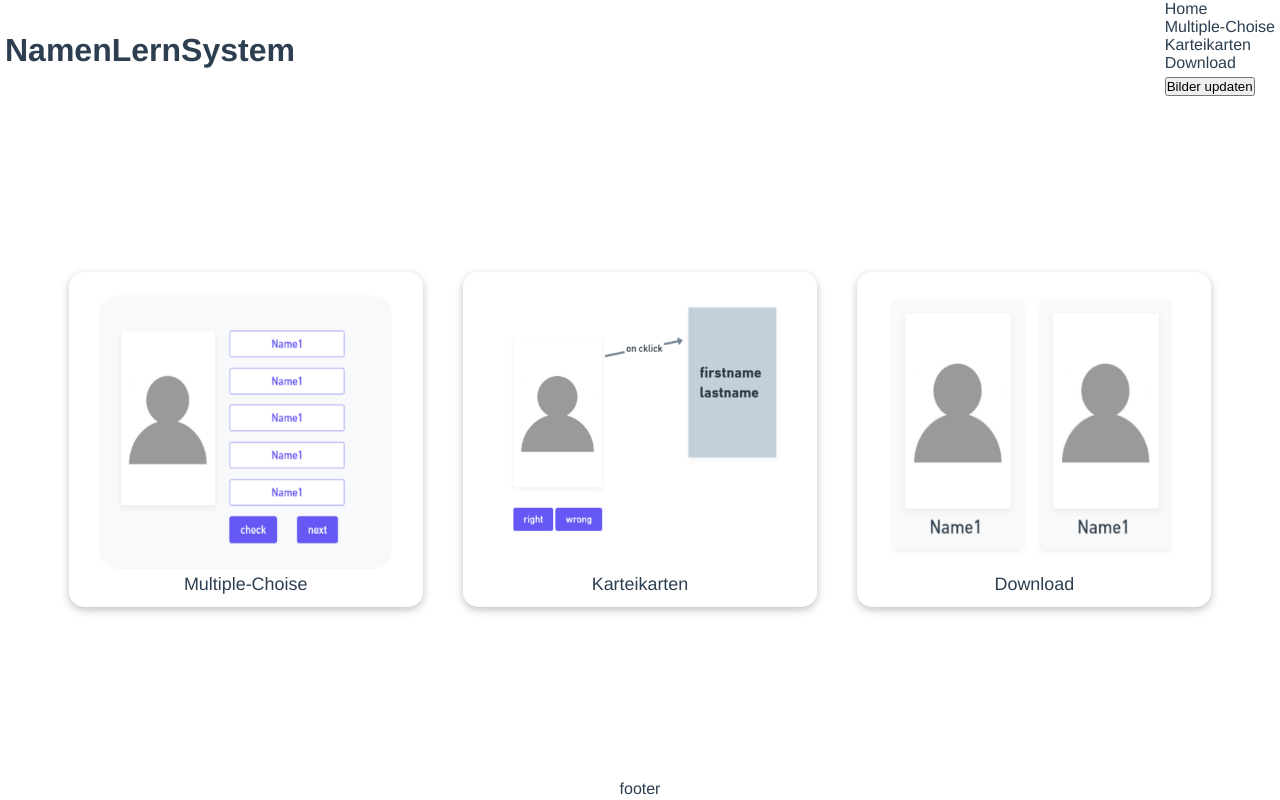
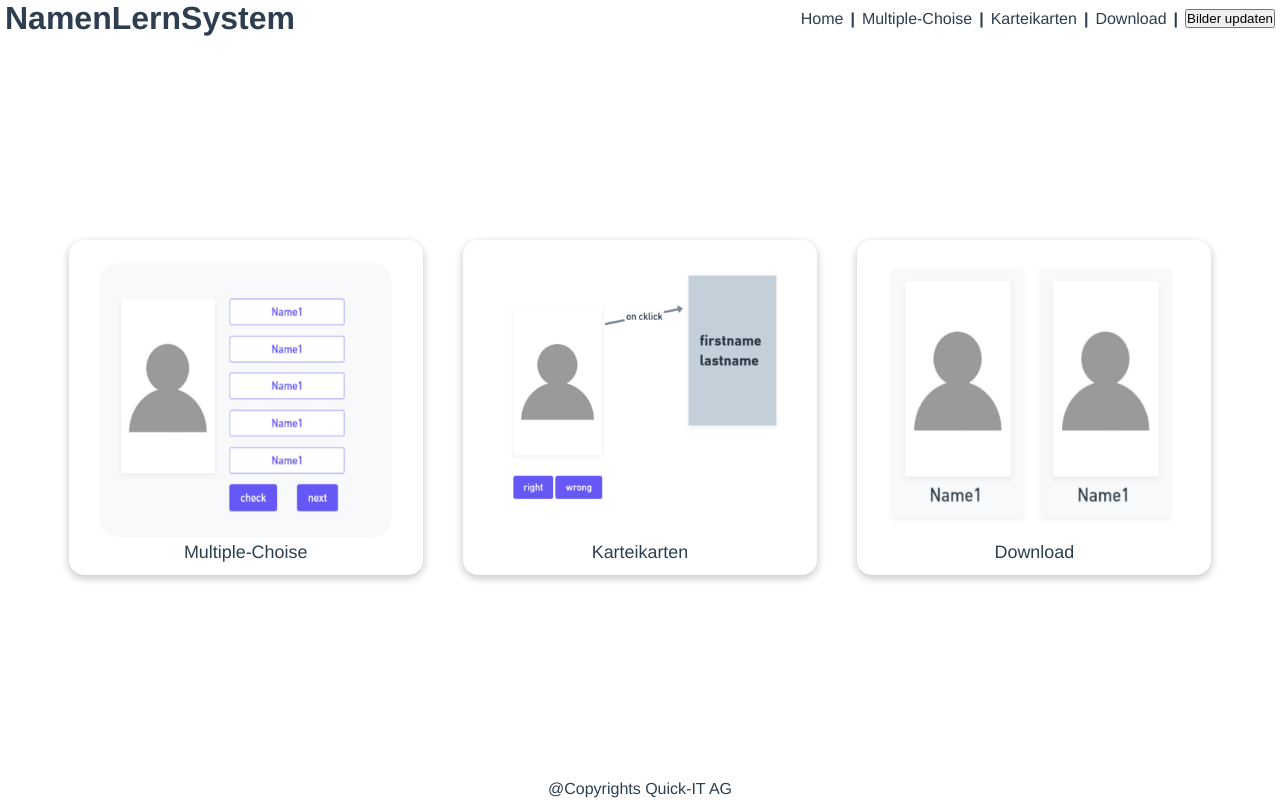
Before and after one commit to pascalyazid/NamenLernSystem, a Vue app in the folder src/frontend/: page / in a window 1280 px wide. Built offline with nearby package versions, Linux system fonts and the light colour scheme.

Commit message:
design change

```diff
--- a/src/frontend/src/App.vue
+++ b/src/frontend/src/App.vue
@@ -6,35 +6,34 @@
 			<p @click="toggle(4)">Multiple-Choise</p>
 			<p @click="toggle(2)">Karteikarten</p>
 			<p @click="toggle(3)">Download</p>
-      <UpdateImages/>
+			<UpdateImages />
 		</nav>
 	</header>
 	<main>
-    <Home v-if="showHome"/>
-    <TestComponent v-if="showTestComponent"/>
-    <Download v-if="showDownload"/>
-    <Lernen v-if="showLernen"/>
-
+		<Home v-if="showHome" />
+		<TestComponent v-if="showTestComponent" />
+		<Download v-if="showDownload" />
+		<Lernen v-if="showLernen" />
 	</main>
 
-  <footer>footer</footer>
+	<footer>@Copyrights Quick-IT AG</footer>
 </template>
 
 <script>
 import UpdateImages from '@/components/UpdateImages';
-import Home from '@/components/Home'
-import TestComponent from '@/components/TestComponent'
-import Download from "@/components/Download";
-import Lernen from "@/components/Lernen";
+import Home from '@/components/Home';
+import TestComponent from '@/components/TestComponent';
+import Download from '@/components/Download';
+import Lernen from '@/components/Lernen';
 
 export default {
 	name: 'App',
-  components: {UpdateImages, TestComponent, Home, Download, Lernen},
+	components: { UpdateImages, TestComponent, Home, Download, Lernen },
 
 	mounted() {
-    this.emitter.on("toggle", num => {
-      this.toggle(num)
-    })
+		this.emitter.on('toggle', (num) => {
+			this.toggle(num);
+		});
 	},
 
 	data: () => ({
@@ -71,9 +70,8 @@ export default {
 					this.showLernen = true;
 					break;
 			}
-    }
 		},
-
+	},
 };
 </script>
 
@@ -87,7 +85,7 @@ export default {
 	justify-content: space-between;
 	flex-direction: column;
 	min-height: 100vh;
-  padding: 0 5px;
+	margin: 0 5px;
 	overflow-x: hidden;
 }
 
@@ -102,8 +100,23 @@ header {
 	align-items: center;
 }
 
-nav > a {
-  margin-right: 5px;
+nav {
+	display: flex;
+	align-items: center;
+}
+
+nav > * {
+	cursor: pointer;
+}
+
+nav > p:hover {
+	text-decoration: underline;
+}
+
+nav > p::after {
+	content: '|';
+	margin: 0 7px;
+	font-weight: 800;
 }
 
 main {
@@ -113,6 +126,10 @@ main {
 	align-items: center;
 }
 
+main > * {
+	cursor: pointer;
+}
+
 footer {
 	text-align: center;
 	margin: 2px 0;
```
Lines whose indentation alone changed are shown as unchanged.
